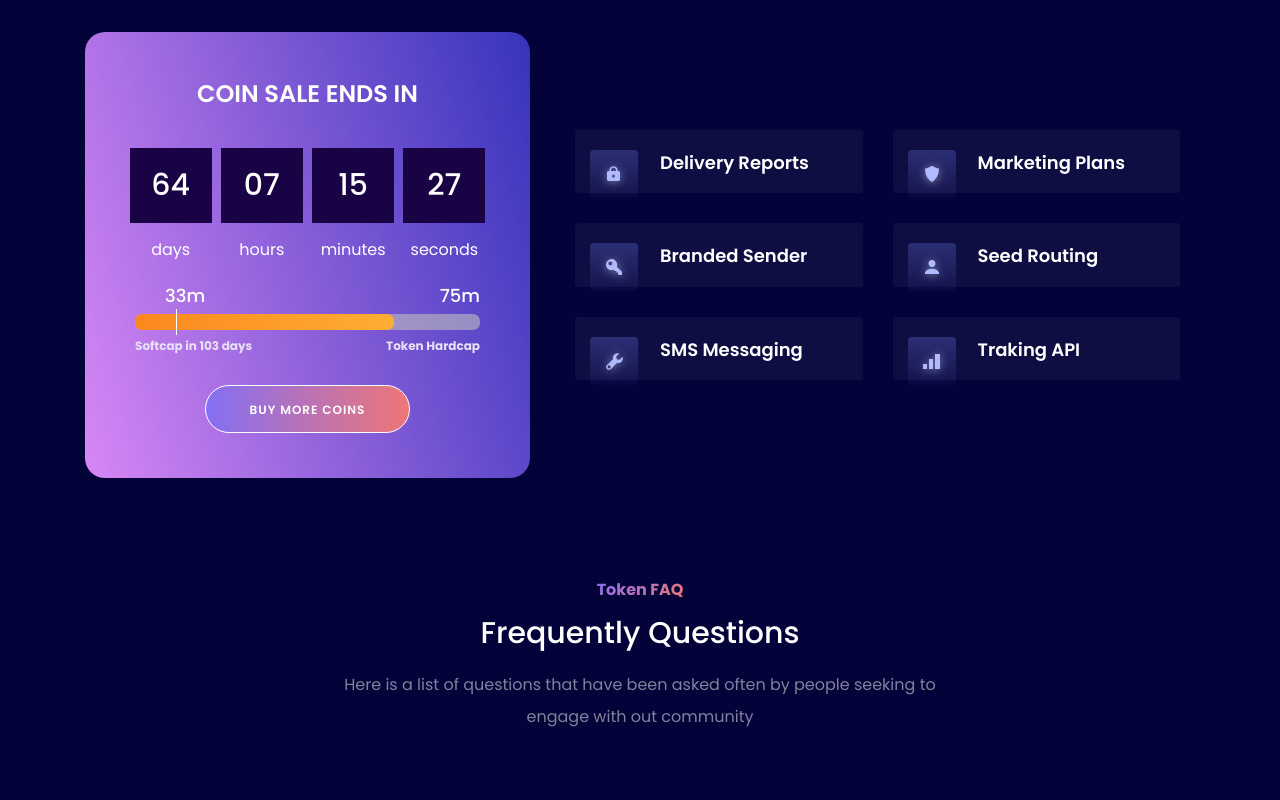
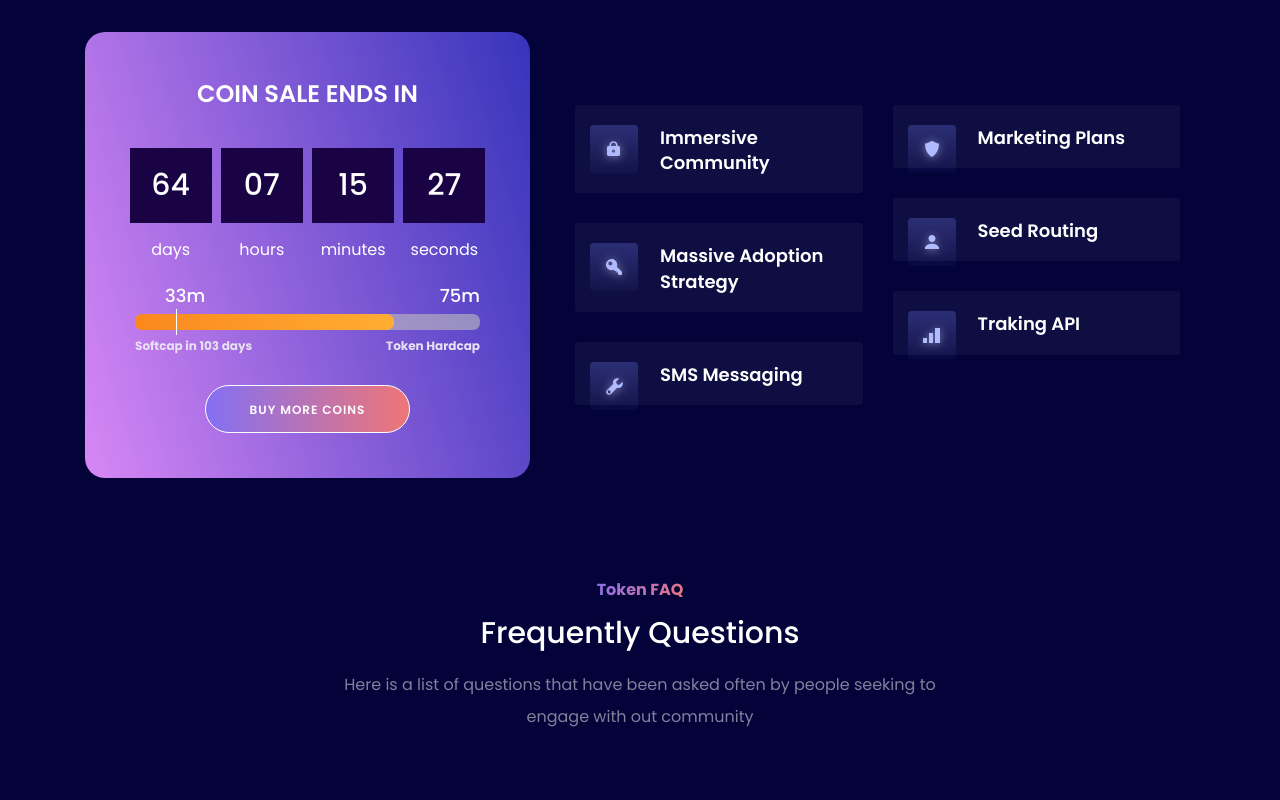
Before and after one commit to Leslox40/crosscoin-landing, a plain HTML site: page index.html in a window 1280 px wide. Shown: the part 10560-11360 px from the top of the page. Drawn offline with Linux system fonts and the light colour scheme; files whose address does not match are found by name.

Commit message:
updated more content

```diff
--- a/index.html
+++ b/index.html
@@ -903,7 +903,7 @@
                                 <div class="icon-img-box">
                                     <img src="img/features/f1.svg" alt="">
                                 </div>
-                                <h3><a href="#">Delivery Reports</a></h3>
+                                <h3><a href="#">Immersive Community</a></h3>
                             </div>
                         </div>
                         <div class="services-block-four v2">
@@ -911,7 +911,7 @@
                                 <div class="icon-img-box">
                                     <img src="img/features/f2.svg" alt="">
                                 </div>
-                                <h3><a href="#">Branded Sender</a></h3>
+                                <h3><a href="#">Massive Adoption Strategy</a></h3>
                             </div>
                         </div>
                         <div class="services-block-four v2">
@@ -964,7 +964,7 @@
 	            <div class="dream-dots justify-content-center fadeInUp" data-wow-delay="0.2s">
 	                <span>Token FAQ</span>
 	            </div>
-	            <h2 class="fadeInUp" data-wow-delay="0.3s">  Frequently Questions</h2>
+	            <h2 class="fadeInUp" data-wow-delay="0.3s">Frequently Questions</h2>
 	            <p class="fadeInUp" data-wow-delay="0.4s">Here is a list of questions that have been asked often by people seeking to engage with out community</p>
 	        </div>
             <div class="row align-items-center">
@@ -1102,7 +1102,7 @@
                     <div class="subscribe-wrapper">
                         <div class="section-heading text-center">
                             <h2 class="wow fadeInUp" data-wow-delay="0.3s">Don’t Miss Cross Coin News And Updates!</h2>
-                            <p class="wow fadeInUp" data-wow-delay="0.4s">Join our newsletter to stay up-to-date with the latest news on CCC</p>
+                            <p class="wow fadeInUp" data-wow-delay="0.4s">Cross coin is currently available for sales at a discount for founding members. Be a founding member today and grab 100 (10 packs) of CCCoin at very affordable rate according to our roadmap.</p>
                         </div>
                         <div class="service-text text-center">
 
```
